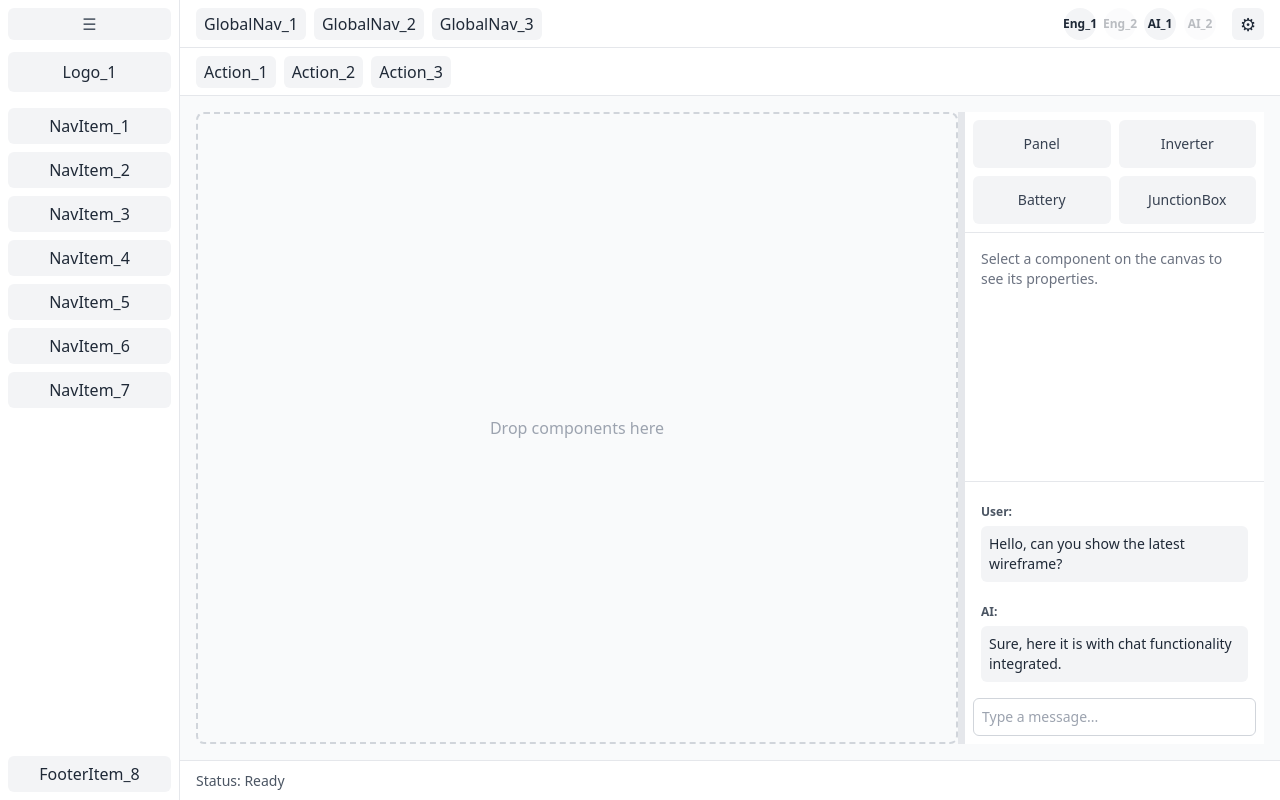
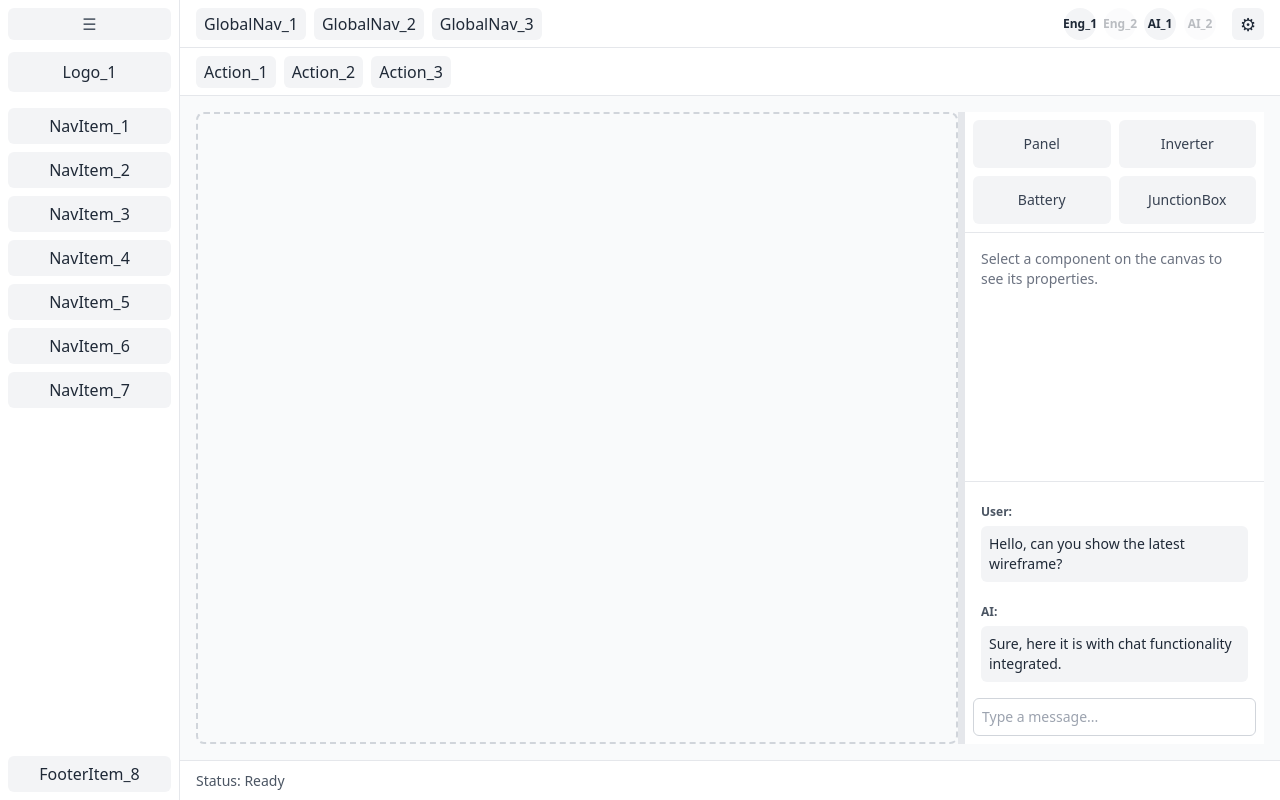
Before and after one commit to MJcoder-ai/OriginFlow, a React (Vite) app in the folder frontend/: page / in a window 1280 px wide. Built offline with nearby package versions, Linux system fonts and the light colour scheme.

Commit message:
feat(frontend): enable interactive link drawing

```diff
--- a/frontend/src/components/LinkLayer.tsx
+++ b/frontend/src/components/LinkLayer.tsx
@@ -1,8 +1,9 @@
 /**
  * File: frontend/src/components/LinkLayer.tsx
- * Renders SVG lines for all connections between components.
+ * Renders SVG lines for all connections and the pending link.
  * Computes line positions from DOM element centers and observes state changes.
- */
+ * Shows a temporary "rubber band" line while the user is connecting ports.
+*/
 import React, { useLayoutEffect, useState } from 'react';
 import { useAppStore } from '../appStore';
 
@@ -21,8 +22,16 @@ const getComponentCenter = (id: string): { x: number; y: number } | null => {
   };
 };
 
+/** Props for the {@link LinkLayer} component. */
+interface LinkLayerProps {
+  /** Information on the link currently being drawn. */
+  pendingLink: { sourceId: string } | null;
+  /** Current mouse coordinates within the canvas. */
+  mousePos: { x: number; y: number };
+}
+
 /** Overlay drawing lines between linked components. */
-const LinkLayer: React.FC = () => {
+const LinkLayer: React.FC<LinkLayerProps> = ({ pendingLink, mousePos }) => {
   const links = useAppStore((state) => state.links);
   const components = useAppStore((state) => state.canvasComponents);
   // Force a re-render after layout to pick up element positions
@@ -52,9 +61,26 @@ const LinkLayer: React.FC = () => {
     })
     .filter(Boolean);
 
+  let pendingLinkLine: React.ReactNode = null;
+  if (pendingLink) {
+    const sourcePos = getComponentCenter(`component-card-${pendingLink.sourceId}`);
+    if (sourcePos) {
+      pendingLinkLine = (
+        <line
+          x1={sourcePos.x}
+          y1={sourcePos.y}
+          x2={mousePos.x}
+          y2={mousePos.y}
+          className="stroke-blue-500 stroke-2 stroke-dasharray-4"
+        />
+      );
+    }
+  }
+
   return (
     <svg className="absolute top-0 left-0 w-full h-full pointer-events-none">
       {renderedLinks as React.ReactNode[]}
+      {pendingLinkLine}
     </svg>
   );
 };
--- a/frontend/src/components/Workspace.tsx
+++ b/frontend/src/components/Workspace.tsx
@@ -4,7 +4,7 @@
  * Implements component placement and selection highlighting.
  * Handles component selection and highlights the active element.
 */
-import React from 'react';
+import React, { useState } from 'react';
 import {
   DndContext,
   useDroppable,
@@ -17,7 +17,11 @@ import LinkLayer from './LinkLayer';
 import clsx from 'clsx';
 
 /** A component card rendered on the canvas with a connection handle */
-const CanvasCard: React.FC<{ component: CanvasComponent }> = ({ component }) => {
+const CanvasCard: React.FC<{
+  component: CanvasComponent;
+  onStartLink: (sourceId: string, e: React.MouseEvent) => void;
+  onEndLink: (targetId: string, e: React.MouseEvent) => void;
+}> = ({ component, onStartLink, onEndLink }) => {
   const { selectedComponentId, selectComponent } = useAppStore();
   const isSelected = selectedComponentId === component.id;
 
@@ -49,31 +53,47 @@ const CanvasCard: React.FC<{ component: CanvasComponent }> = ({ component }) =>
     >
       <span className="text-sm font-bold">{component.name}</span>
       <span className="text-xs text-gray-500">{component.type}</span>
-      <div className="absolute -right-2 top-1/2 -translate-y-1/2 w-4 h-4 bg-red-400 rounded-full border-2 border-white cursor-crosshair"></div>
+      <div
+        onMouseDown={(e) => {
+          e.stopPropagation();
+          onStartLink(component.id, e);
+        }}
+        onMouseUp={(e) => {
+          e.stopPropagation();
+          onEndLink(component.id, e);
+        }}
+        className="absolute -right-2 top-1/2 -translate-y-1/2 w-4 h-4 bg-red-400 rounded-full border-2 border-white cursor-crosshair"
+      ></div>
     </div>
   );
 };
 
 /** The main canvas area that is a droppable target */
-const CanvasArea: React.FC = () => {
+const CanvasArea: React.FC<{
+  onMouseMove: (e: React.MouseEvent) => void;
+  onMouseUp: () => void;
+  onStartLink: (sourceId: string, e: React.MouseEvent) => void;
+  onEndLink: (targetId: string, e: React.MouseEvent) => void;
+}> = ({ onMouseMove, onMouseUp, onStartLink, onEndLink }) => {
   const { setNodeRef } = useDroppable({ id: 'canvas-area' });
   const components = useAppStore((state) => state.canvasComponents);
-  const selectComponent = useAppStore((state) => state.selectComponent);
 
   return (
-    <div className="flex-grow h-full relative" onClick={() => selectComponent(null)}>
-      <LinkLayer />
+    <div className="flex-grow h-full relative">
       <div
         ref={setNodeRef}
-        className="w-full h-full border-2 border-dashed border-gray-300 rounded-lg relative"
+        onMouseMove={onMouseMove}
+        onMouseUp={onMouseUp}
+        className="w-full h-full border-2 border-dashed border-gray-300 rounded-lg"
       >
-        {components.length > 0 ? (
-          components.map((comp) => <CanvasCard key={comp.id} component={comp} />)
-        ) : (
-          <div className="w-full h-full flex items-center justify-center">
-            <span className="text-gray-400">Drop components here</span>
-          </div>
-        )}
+        {components.map((comp) => (
+          <CanvasCard
+            key={comp.id}
+            component={comp}
+            onStartLink={onStartLink}
+            onEndLink={onEndLink}
+          />
+        ))}
       </div>
     </div>
   );
@@ -87,7 +107,9 @@ const Resizer: React.FC = () => (
 
 /** Primary workspace container */
 const Workspace: React.FC = () => {
-  const { addComponent, updateComponentPosition } = useAppStore();
+  const { addComponent, updateComponentPosition, addLink } = useAppStore();
+  const [pendingLink, setPendingLink] = useState<{ sourceId: string } | null>(null);
+  const [mousePos, setMousePos] = useState({ x: 0, y: 0 });
 
   const handleDragEnd = (event: DragEndEvent) => {
     const { active, over, delta } = event;
@@ -106,12 +128,34 @@ const Workspace: React.FC = () => {
     }
   };
 
+  const handleStartLink = (sourceId: string) => {
+    setPendingLink({ sourceId });
+  };
 
+  const handleEndLink = (targetId: string) => {
+    if (pendingLink) {
+      addLink({ sourceId: pendingLink.sourceId, targetId });
+    }
+    setPendingLink(null);
+  };
+
+  const handleMouseMove = (e: React.MouseEvent) => {
+    const rect = (e.currentTarget as HTMLElement).getBoundingClientRect();
+    setMousePos({ x: e.clientX - rect.left, y: e.clientY - rect.top });
+  };
 
   return (
     <DndContext onDragEnd={handleDragEnd}>
       <main className="[grid-area:workspace] bg-gray-50 p-4 flex overflow-auto">
-        <CanvasArea />
+        <div className="flex-grow h-full relative">
+          <LinkLayer pendingLink={pendingLink} mousePos={mousePos} />
+          <CanvasArea
+            onMouseMove={handleMouseMove}
+            onMouseUp={() => setPendingLink(null)}
+            onStartLink={handleStartLink}
+            onEndLink={handleEndLink}
+          />
+        </div>
         <Resizer />
         <div className="w-[300px]">
           <PropertiesPanel />
```
